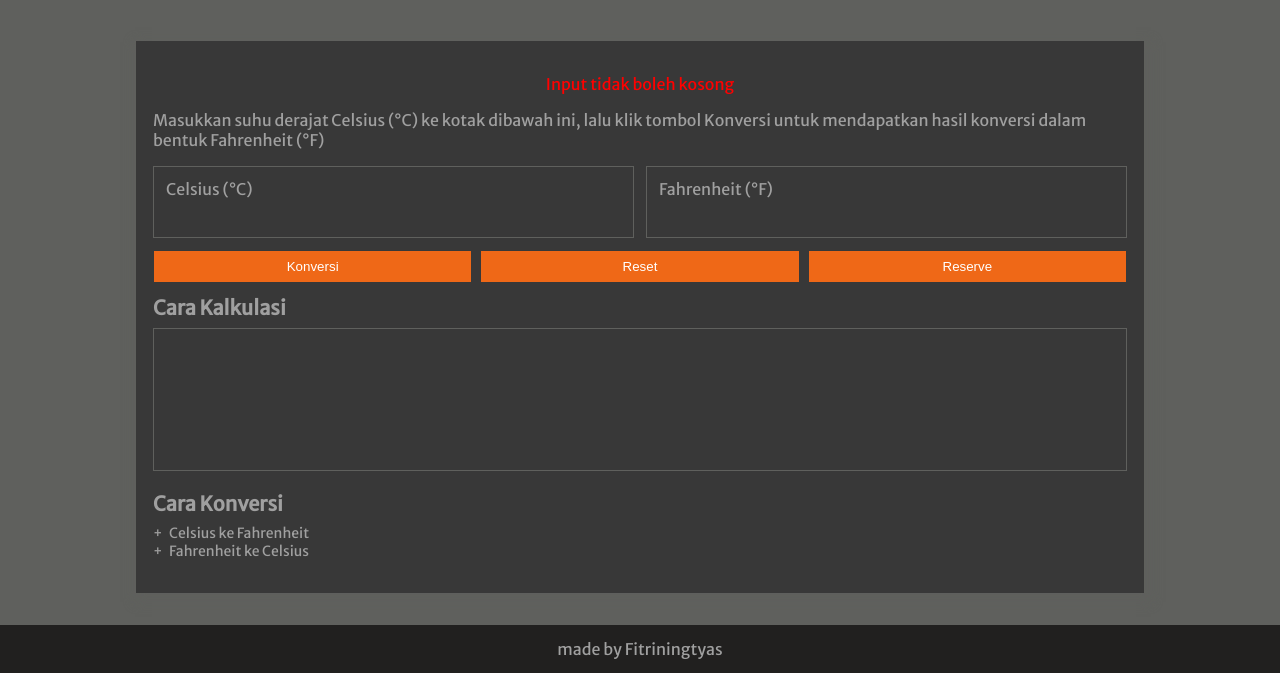
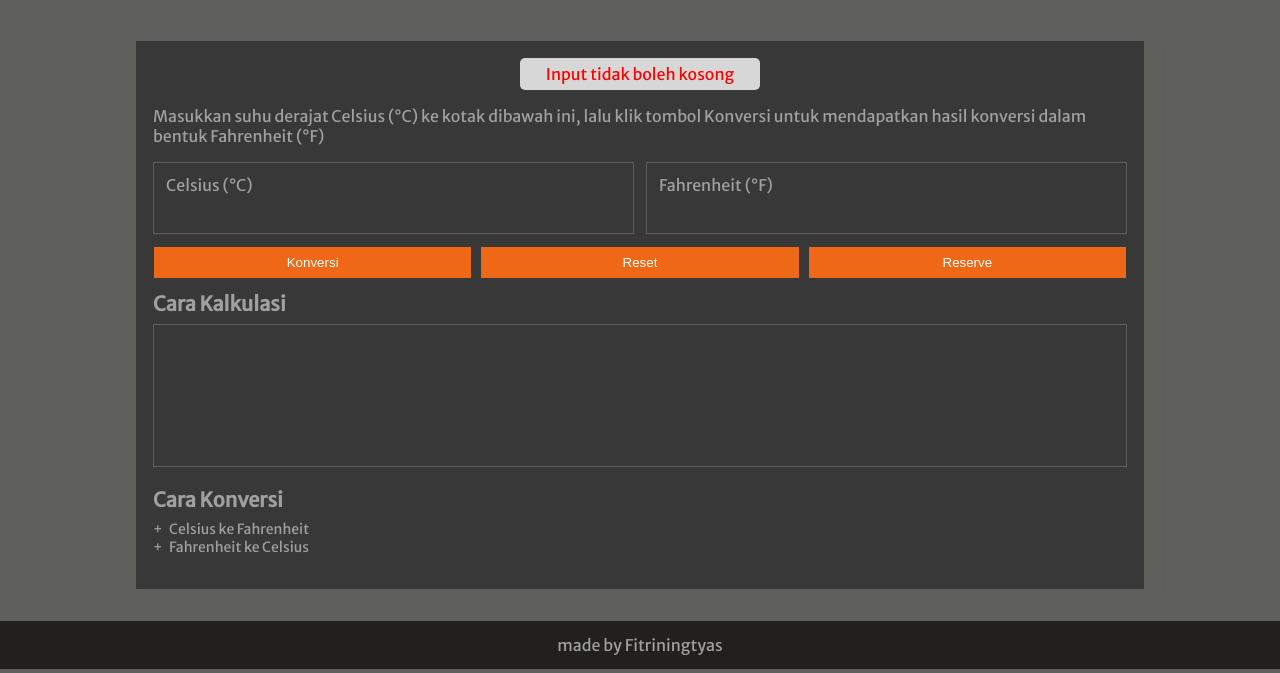
Before and after one commit to revou-fundamental-course/12-jun-23-fitrifityanto, a plain HTML site: page index.html in a window 1280 px wide. Both pictures are taken after a click on the button "Konversi". Shown: the part 191-864 px from the top of the page. Drawn offline with Linux system fonts and the light colour scheme.

Commit message:
perbaiki validate: menambahkan validasi isNaN

```diff
--- a/css/style.css
+++ b/css/style.css
@@ -158,13 +158,26 @@ main {
 
 .main-container {
     background-color: var(--color-accent2);
-    padding: 2rem 1rem;
+    padding: 1rem 1rem 2rem 1rem;
     display: flex;
     flex-direction: column;
     gap: 1rem;
     box-shadow: 3px 5px 10px 4px var(--color-primary);
     border: .5px solid var(--color-accent2);
     overflow: hidden;
+}
+
+.errorMsg {
+    color: red;
+    border-radius: 5px;
+    background-color: rgb(255, 255, 255, 0.8);
+    margin-bottom: 1rem;
+    max-width: 15em;
+    margin-inline: auto;
+    height: 2rem;
+    display: flex;
+    justify-content: center;
+    align-items: center;
 }
 
 #konversi {
--- a/index.html
+++ b/index.html
@@ -27,7 +27,7 @@
     <main>
         <div class="main-container wrapper">
             <section id="description">
-                <p id="errorMsg" style="text-align: center; color: red; margin-bottom: 1rem;"></p>
+                <div class="errorMsg" id="errorMsg" style="visibility: hidden;"></div>
                 <p>Masukkan suhu derajat Celsius (&#176;C) ke kotak dibawah ini, lalu klik tombol Konversi untuk mendapatkan hasil konversi dalam bentuk Fahrenheit (&#176;F)</p>
             </section>
             <section id="konversi">
--- a/js/script.js
+++ b/js/script.js
@@ -8,46 +8,41 @@ function onConvert() {
     let tempNameFirst = temperatureFirst.dataset.tempFirst
 
     let tempFirstValue = tempFirst.value
-    let tempSecondValue = tempSecond.value
 
-    let temperature = {
-        tempFirstValue: tempFirstValue,
-        tempSecondValue: tempSecondValue,
+    let error = validate()
+
+    if (error.tempFirstValue) {
+        document.getElementById('errorMsg').textContent = error.tempFirstValue
+        document.getElementById('errorMsg').style.visibility = 'visible'
     }
 
-    let error = validate(temperature)
-
+    else if (!error.tempFirstValue) {
         if (tempNameFirst === 'celsius') {
-        if (temperature.tempFirstValue !== '') {
                 let tempSecond = (tempFirstValue * 9/5) + 32
                 document.getElementById('tempSecond').value = tempSecond
-            document.getElementById('errorMsg').textContent = ''
                 document.getElementById('kalkulasi').value = `(${tempFirstValue} \u00B0C x 9/5) + 32 = ${tempSecond} \u00B0F `
-
-        } else {
-            document.getElementById('errorMsg').textContent = error.tempFirstValue
             }
 
-    } else if (tempNameFirst === 'fahrenheit')  {
-        if (temperature.tempFirstValue !== '') {
+        else if (tempNameFirst === 'fahrenheit')  {
                 let tempSecond = (tempFirstValue - 32) * 5/9
                 document.getElementById('tempSecond').value = tempSecond
+
+                document.getElementById('kalkulasi').value = `(${tempFirstValue} \u00B0F - 32) x 5/9 = ${tempSecond} \u00B0C `
+        }
         document.getElementById('errorMsg').textContent = ''
-            document.getElementById('kalkulasi').value = `(${tempFirstValue} \u00B0F - 32) x 5/9 = ${tempSecond} \u00B0C `
-
-        } else {
-            document.getElementById('errorMsg').textContent = error.tempFirstValue
-            console.log('kosong')
-        }
+        document.getElementById('errorMsg').style.visibility = 'hidden'
     }
 }
 
 function validate() {
     let error = {}
-    let tempFirstValue = tempFirst.value
+    const tempFirstValue = tempFirst.value
 
     if (!tempFirstValue) {
         error.tempFirstValue = 'Input tidak boleh kosong'
+    }
+    else if (isNaN(tempFirstValue)) {
+        error.tempFirstValue = 'Input harus angka'
     }
 
     return error
@@ -60,6 +55,7 @@ function onReverse() {
     tempSecond.value = ''
     document.getElementById('kalkulasi').value = ''
     document.getElementById('errorMsg').textContent = ''
+    document.getElementById('errorMsg').style.visibility = 'hidden'
 
     if (tempNameFirst == 'celsius') {
         temperatureFirst.dataset.tempFirst = 'fahrenheit'
@@ -82,6 +78,7 @@ function onReset() {
     tempSecond.value = ''
     document.getElementById('kalkulasi').value = ''
     document.getElementById('errorMsg').textContent = ''
+    document.getElementById('errorMsg').style.visibility = 'hidden'
 
     temperatureFirst.dataset.tempFirst = 'celsius'
     temperatureFirst.textContent = 'Celsius (\u00B0C)'
@@ -93,7 +90,6 @@ function onReset() {
 
 // script untuk accordion explanation
 const accordion = document.getElementsByClassName('container-explain')
-console.log(accordion)
 
 for (i = 0; i < accordion.length; i++) {
     accordion[i].addEventListener('click', function() {
```
Lines whose indentation alone changed are shown as unchanged.
